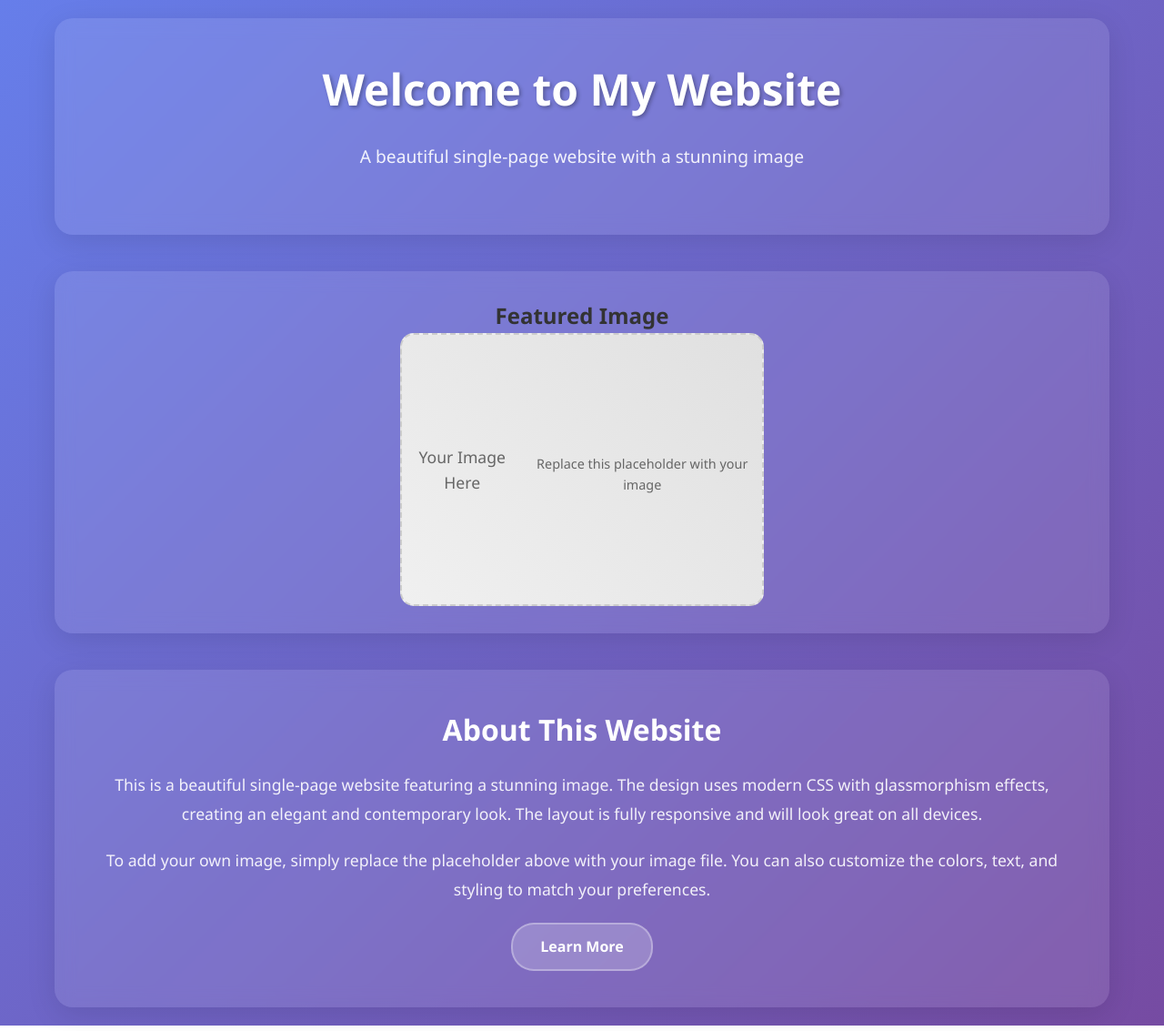
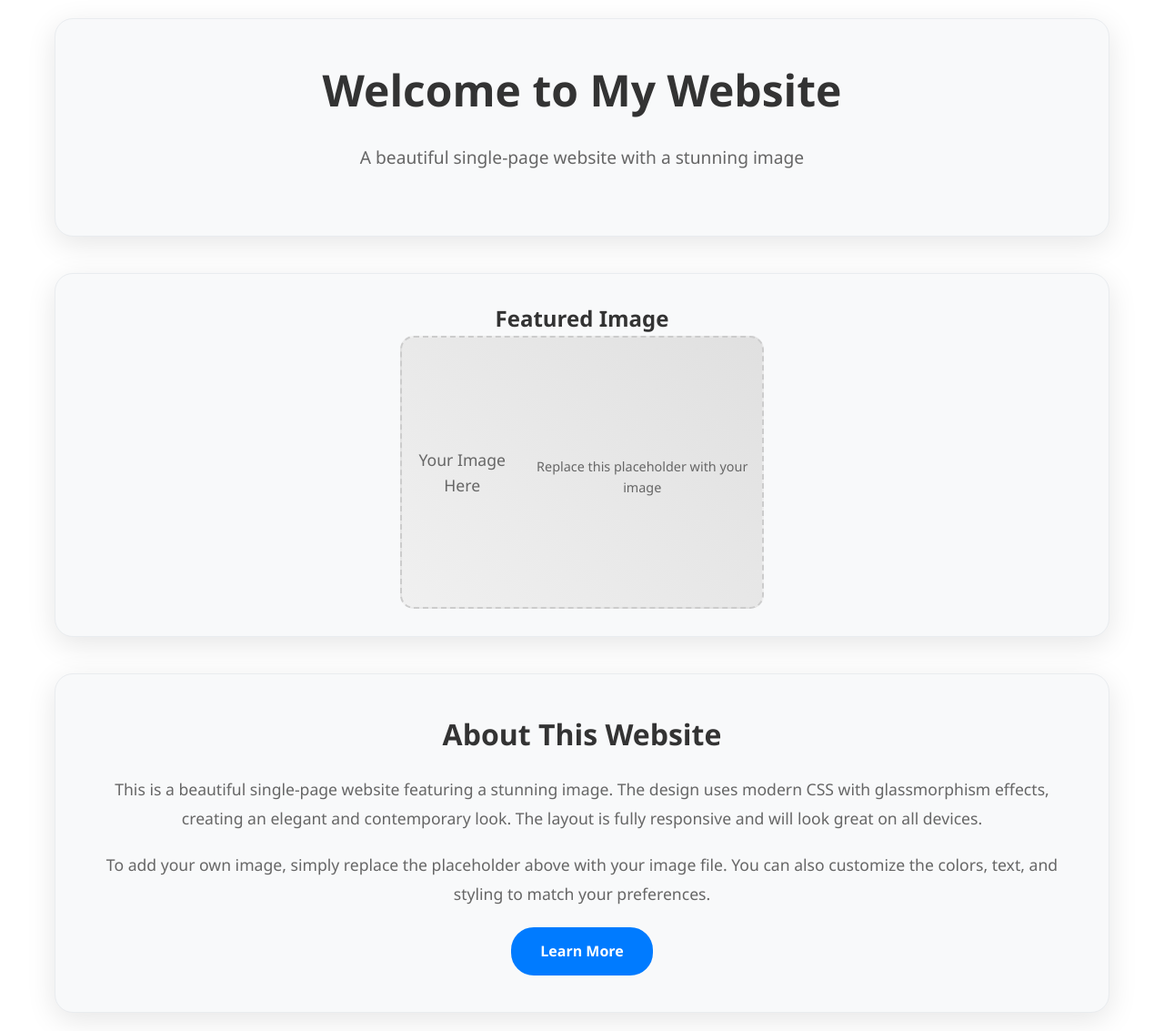
Before and after one commit to jiaogeorge/convertor, a plain HTML site: page index.html in a window 1280 px wide. Shown: the whole page at 91% size. Drawn offline with Linux system fonts and the light colour scheme.

Commit message:
Update website color scheme to white theme

```diff
--- a/index.html
+++ b/index.html
@@ -15,7 +15,7 @@
             font-family: 'Segoe UI', Tahoma, Geneva, Verdana, sans-serif;
             line-height: 1.6;
             color: #333;
-            background: linear-gradient(135deg, #667eea 0%, #764ba2 100%);
+            background: #ffffff;
             min-height: 100vh;
         }
 
@@ -27,34 +27,34 @@
         }
 
         .header {
-            background: rgba(255, 255, 255, 0.1);
-            backdrop-filter: blur(10px);
+            background: #f8f9fa;
             border-radius: 20px;
             padding: 40px;
             margin-bottom: 40px;
             box-shadow: 0 8px 32px rgba(0, 0, 0, 0.1);
+            border: 1px solid #e9ecef;
         }
 
         h1 {
             font-size: 3rem;
             margin-bottom: 20px;
-            color: white;
-            text-shadow: 2px 2px 4px rgba(0, 0, 0, 0.3);
+            color: #333;
+            text-shadow: none;
         }
 
         .subtitle {
             font-size: 1.2rem;
-            color: rgba(255, 255, 255, 0.9);
+            color: #666;
             margin-bottom: 30px;
         }
 
         .image-container {
-            background: rgba(255, 255, 255, 0.1);
-            backdrop-filter: blur(10px);
+            background: #f8f9fa;
             border-radius: 20px;
             padding: 30px;
             margin-bottom: 40px;
             box-shadow: 0 8px 32px rgba(0, 0, 0, 0.1);
+            border: 1px solid #e9ecef;
         }
 
         .main-image {
@@ -84,21 +84,21 @@
         }
 
         .content {
-            background: rgba(255, 255, 255, 0.1);
-            backdrop-filter: blur(10px);
+            background: #f8f9fa;
             border-radius: 20px;
             padding: 40px;
             box-shadow: 0 8px 32px rgba(0, 0, 0, 0.1);
+            border: 1px solid #e9ecef;
         }
 
         .content h2 {
-            color: white;
+            color: #333;
             margin-bottom: 20px;
             font-size: 2rem;
         }
 
         .content p {
-            color: rgba(255, 255, 255, 0.9);
+            color: #666;
             font-size: 1.1rem;
             line-height: 1.8;
             margin-bottom: 20px;
@@ -106,18 +106,18 @@
 
         .button {
             display: inline-block;
-            background: rgba(255, 255, 255, 0.2);
+            background: #007bff;
             color: white;
             padding: 12px 30px;
             text-decoration: none;
             border-radius: 25px;
             font-weight: bold;
             transition: all 0.3s ease;
-            border: 2px solid rgba(255, 255, 255, 0.3);
+            border: 2px solid #007bff;
         }
 
         .button:hover {
-            background: rgba(255, 255, 255, 0.3);
+            background: #0056b3;
             transform: translateY(-2px);
             box-shadow: 0 5px 15px rgba(0, 0, 0, 0.2);
         }
```
